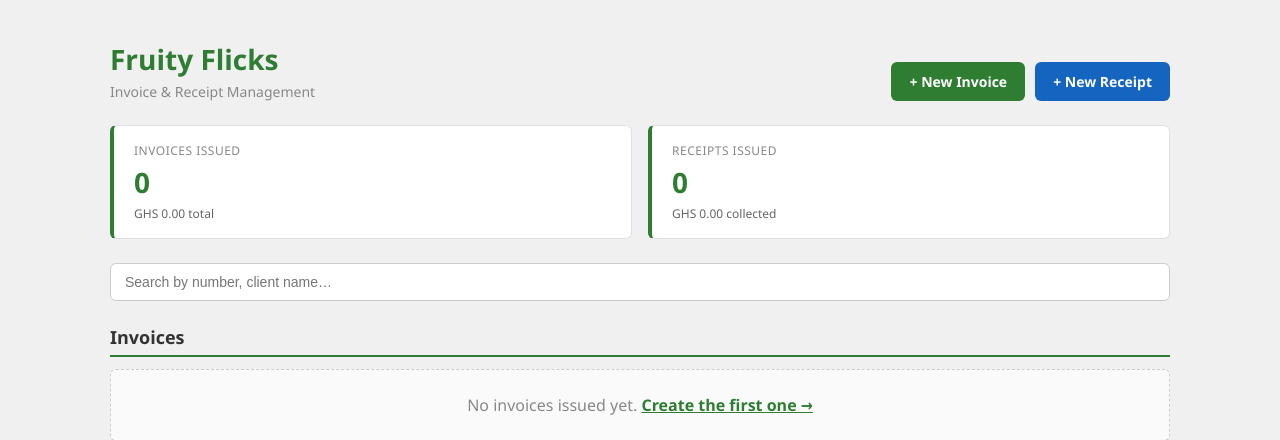
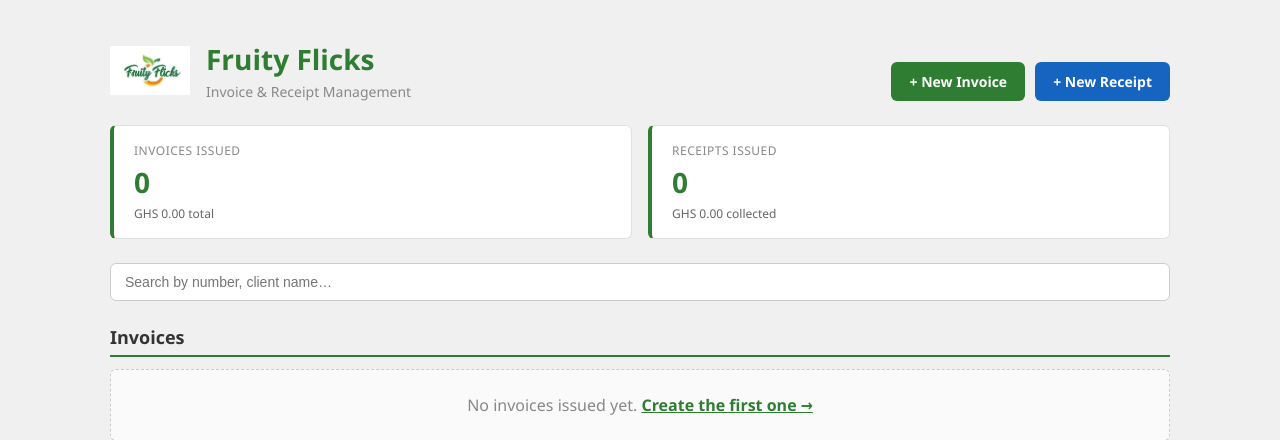
Before and after one commit to sakibumumuni/FruityFlicksInvoiceGenerator, a Flask app: page / in a window 1280 px wide. Shown: the top 440 px of the page. Run offline with Flask 3, Linux system fonts and the light colour scheme; data that the repository does not hold is empty; some web fonts are replaced.

Commit message:
add: company logo on dashboard and MIT LICENSE
Show the Fruity Flicks logo next to the dashboard title for stronger
branding on the landing page. Add a top-level LICENSE file (MIT) so
GitHub auto-detects and displays the license badge, and link it from
the README.

Co-Authored-By: Claude Opus 4.7 <noreply@anthropic.com>

```diff
--- a/static/css/style.css
+++ b/static/css/style.css
@@ -326,6 +326,16 @@
     flex-wrap: wrap;
     gap: 16px;
   }
+  .dashboard-brand {
+    display: flex;
+    align-items: center;
+    gap: 16px;
+  }
+  .dashboard-logo {
+    width: 80px;
+    height: auto;
+    object-fit: contain;
+  }
   .dashboard-header h1 {
     color: #2e7d32;
     font-size: 28px;
--- a/templates/dashboard.html
+++ b/templates/dashboard.html
@@ -21,9 +21,12 @@
 <div class="dashboard-wrapper">
 
   <header class="dashboard-header">
-    <div>
-      <h1>Fruity Flicks</h1>
-      <p class="muted">Invoice & Receipt Management</p>
+    <div class="dashboard-brand">
+      <img src="{{ url_for('static', filename='img/logo.jpg') }}" alt="Fruity Flicks Logo" class="dashboard-logo">
+      <div>
+        <h1>Fruity Flicks</h1>
+        <p class="muted">Invoice & Receipt Management</p>
+      </div>
     </div>
     <div class="dashboard-actions">
       <a href="{{ url_for('invoice_details') }}" class="btn-primary">+ New Invoice</a>
```
Also changed, not shown: README.md, 1 other file.
